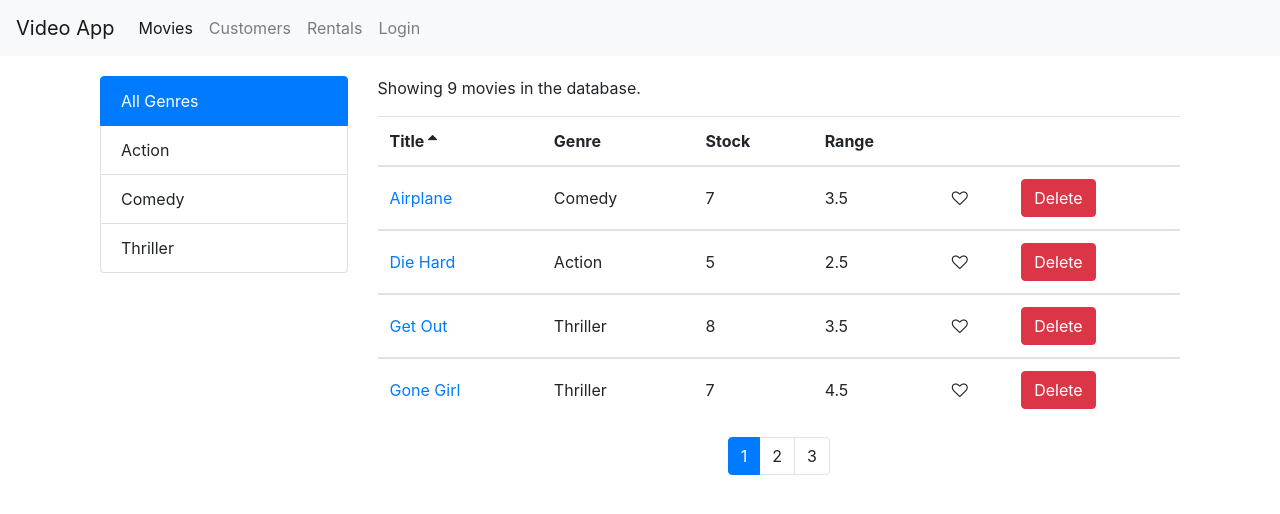
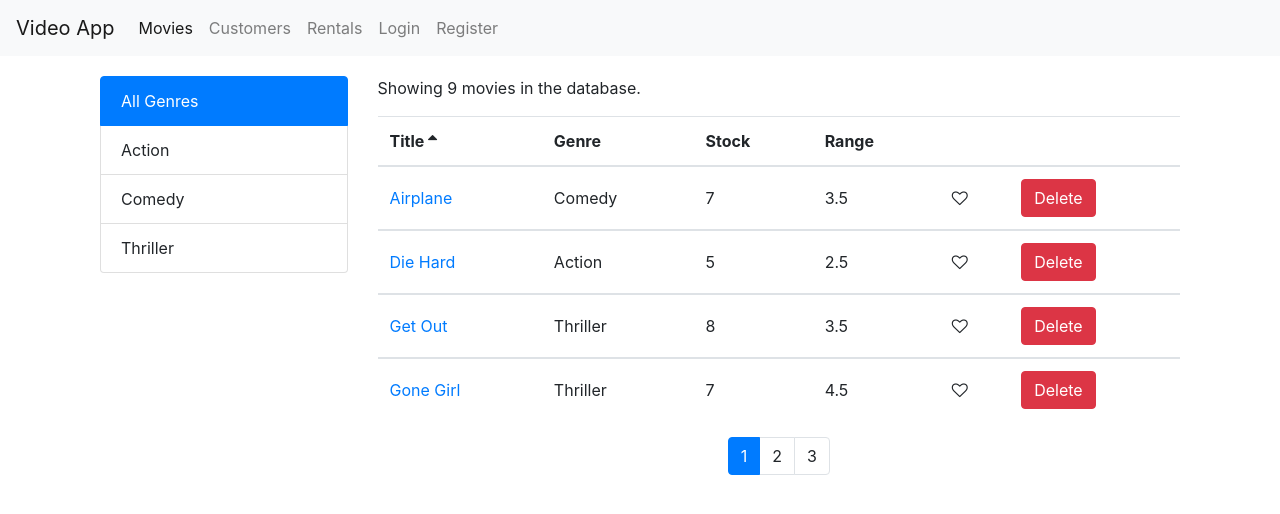
Before and after one commit to kboul/display-and-delete-movies, a React (Create React App) app: page /movies in a window 1280 px wide. Shown: the top 514 px of the page. Built offline with nearby package versions, Linux system fonts and the light colour scheme.

Commit message:
Create a Register comp & a register route on the navbar

```diff
--- a/src/components/App/App.js
+++ b/src/components/App/App.js
@@ -8,6 +8,7 @@ import Rentals from '../Rentals/Rentals'
 import NotFound from '../NotFound/NotFound';
 import MovieForm from '../MovieForm/MovieForm';
 import LoginForm from '../LoginForm/LoginForm';
+import RegisterForm from '../RegisterForm/RegisterForm';
 
 import './App.css';
 
@@ -17,7 +18,8 @@ class App extends Component {
 			{ path: '/movies', name: "Movies" },
 			{ path: '/customers', name: "Customers" },
 			{ path: '/rentals', name: "Rentals" },
-			{ path: '/login', name: "Login" }
+			{ path: '/login', name: "Login" },
+			{ path: '/register', name: 'Register'}
 		]
 	}
 	render() {
@@ -26,6 +28,7 @@ class App extends Component {
 				<Navbar routes={this.state.routes} />
 					<main role="main" className="container">
 						<Switch>
+							<Route path="/register" component={RegisterForm} />
 							<Route path="/login" component={LoginForm} />
 							<Route path="/movies/:id" component={MovieForm} />
 							<Route path="/movies" component={Movies}></Route>
--- /dev/null
+++ b/src/components/RegisterForm/RegisterForm.js
@@ -0,0 +1,12 @@
+import React, { Component } from 'react'
+
+class RegisterForm extends Component {
+    state = {  }
+    render() {
+        return (
+            <h1>Register</h1>
+        );
+    }
+}
+
+export default RegisterForm;
```
